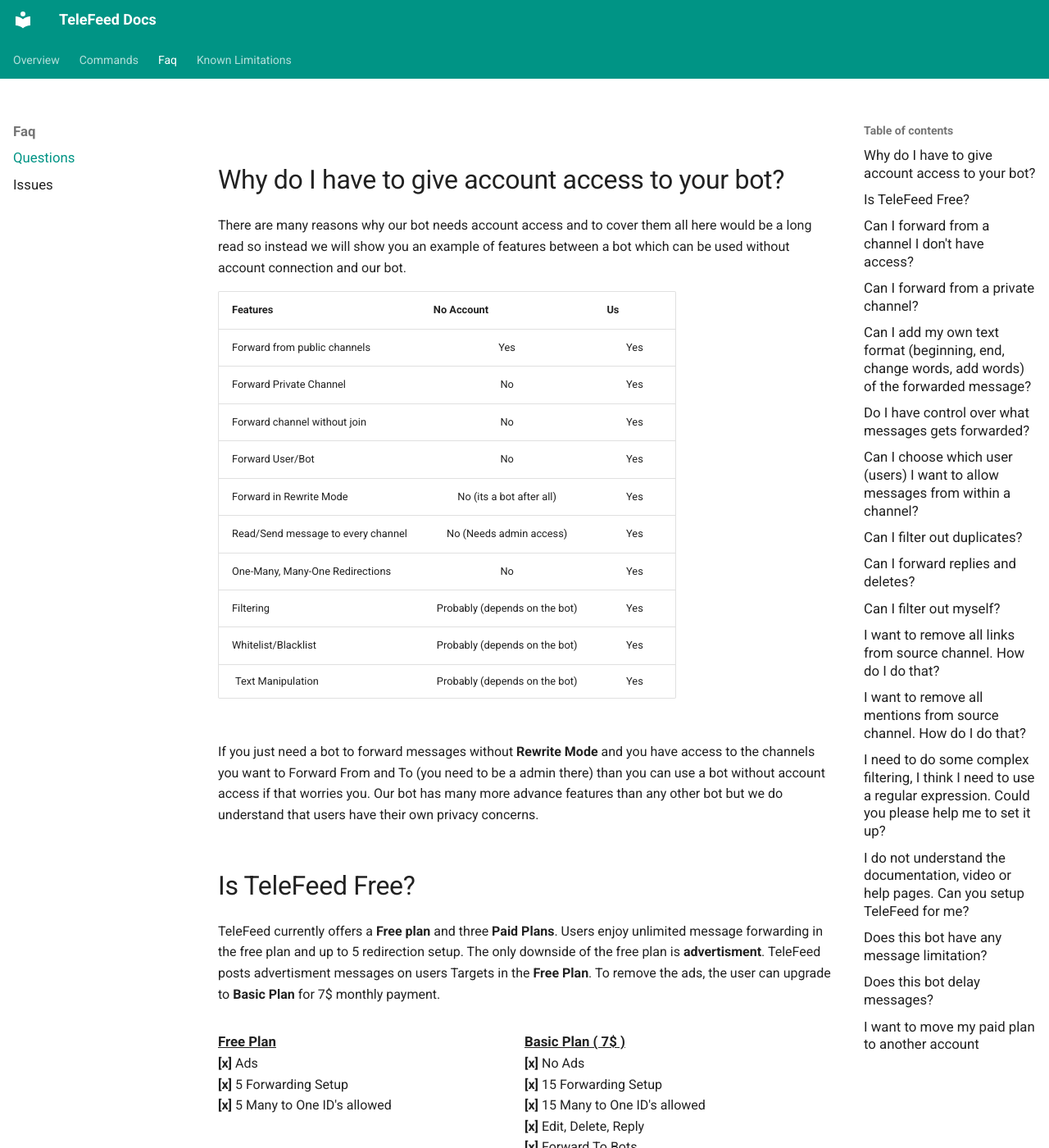
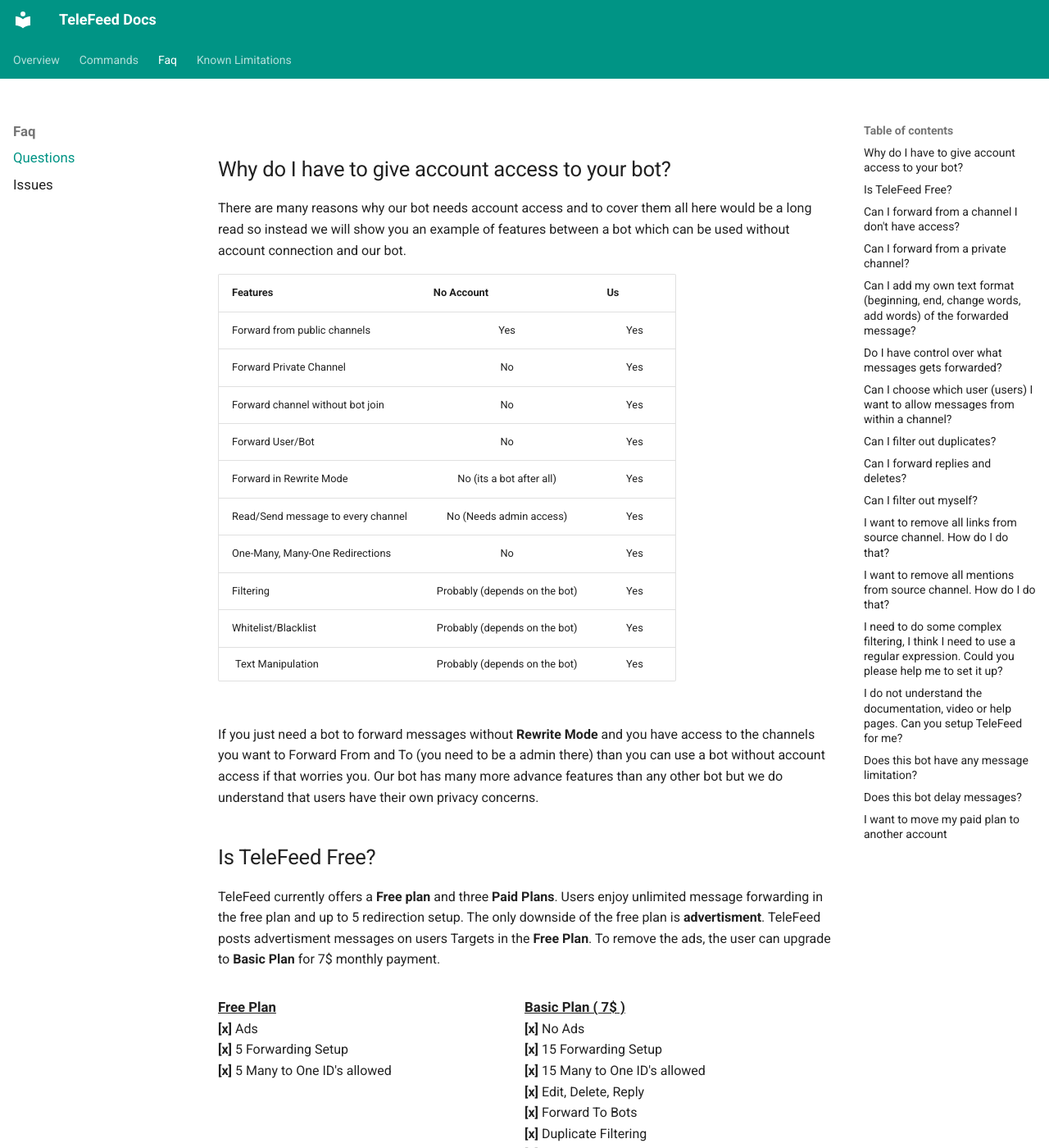
Before and after one commit to PSYR3X/telefeed_docs, an MkDocs documentation site: the page built from docs/faq_questions.md, in a window 1280 px wide and 1400 px high. Shown: the whole window at 82% size. Built offline with MkDocs 1.6.1 and Material for MkDocs 9.7.7, drawn with Linux system fonts in a browser that asks for light colours.

Commit message:
Improvements

```diff
--- a/docs/extra.css
+++ b/docs/extra.css
@@ -1,3 +1,7 @@
+.md-sidebar--secondary .md-nav__item {
+    font-size: 1em;
+}
+
 .md-typeset abbr {
     border-bottom: .05rem dotted hsl(0deg 0% 0% / 100%);
 }
--- a/docs/faq_questions.md
+++ b/docs/faq_questions.md
@@ -1,6 +1,6 @@
 # General Questions
 
-## Why do I have to give account access to your bot?
+### Why do I have to give account access to your bot?
 
 There are many reasons why our bot needs account access and to cover them all here would be a long read so instead we will show you an example of features between a bot which can be used without account connection and our bot.
 
@@ -22,7 +22,7 @@ There are many reasons why our bot needs account access and to cover them all he
     <td style="; text-align:center;">Yes</td>
   </tr>
   <tr>
-    <td style=";">Forward channel without join</td>
+    <td style=";">Forward channel without bot join</td>
     <td style="; text-align:center;">No</td>
     <td style="; text-align:center;">Yes</td>
   </tr>
@@ -66,7 +66,7 @@ There are many reasons why our bot needs account access and to cover them all he
 
 If you just need a bot to forward messages without <b>Rewrite Mode</b> and you have access to the channels you want to Forward From and To (you need to be a admin there) than you can use a bot without account access if that worries you. Our bot has many more advance features than any other bot but we do understand that users have their own privacy concerns.
 
-## Is TeleFeed Free?
+### Is TeleFeed Free?
 
 TeleFeed currently offers a <b>Free plan</b> and three <b>Paid Plans</b>. Users enjoy unlimited message forwarding in the free plan and up to 5 redirection setup. The only downside of the free plan is <b>advertisment</b>. TeleFeed posts advertisment messages on users Targets in the <b>Free Plan</b>. To remove the ads, the user can upgrade to <b>Basic Plan</b> for 7$ monthly payment.
 
@@ -121,27 +121,27 @@ TeleFeed currently offers a <b>Free plan</b> and three <b>Paid Plans</b>. Users
 </div>
 </div>
 
-## Can I forward from a channel I don't have access?
+### Can I forward from a channel I don't have access?
 
 <b>No.</b> This bot can only see channels you as a user can see. So basically if you don't have access to a channel, the bot cannnot forward from it.
 
-## Can I forward from a private channel?
+### Can I forward from a private channel?
 
 Yes. You can forward from a private channel as long as you as a user are joined on that channel.
 
-## Can I add my own text format (beginning, end, change words, add words) of the forwarded message?
+### Can I add my own text format (beginning, end, change words, add words) of the forwarded message?
 
 <B>Yes.</B> There are many features that allow you to have total control on how the forwarded message look. You can change the text format however you want using [/transformation](/commands/#transformation)</b>
 
-## Do I have control over what messages gets forwarded?
+### Do I have control over what messages gets forwarded?
 
 <b>Yes.</b> You have features such as [/settings](/commands/#settings)</b> where you can filter out which messages you want to <b>pass</b> or <b>not pass.</b> There's [/whitelist](/commands/#whitelist)</b> and [/blacklist](/commands/#blacklist)</b> which allows you to filter messages out based on <b>keywords</b> and [/selectusers](/commands/#selectusers)</b> which allows you to filter messages based on the user who sent them.
 
-## Can I choose which user (users) I want to allow messages from within a channel?
+### Can I choose which user (users) I want to allow messages from within a channel?
 
 <b>Yes.</b> You can do that using [/selectusers](/commands/#selectusers)</b>
 
-## Can I filter out duplicates?
+### Can I filter out duplicates?
 
 1.   First run the command [/settings](/commands/#settings)
 2.   Choose which number you want to change settings on
@@ -149,7 +149,7 @@ Yes. You can forward from a private channel as long as you as a user are joined
 4.   Choose redirection
 5.   Toggle <b>Process Duplicates Off</b>
 
-## Can I forward replies and deletes?
+### Can I forward replies and deletes?
 
 1.   First run the command [/settings](/commands/#settings)
 2.   Choose which number you want to change settings on
@@ -157,7 +157,7 @@ Yes. You can forward from a private channel as long as you as a user are joined
 4.   Choose redirection
 5.   Toggle <b>Process Reply On</b> or <b>Process Delete On</b>
 
-## Can I filter out myself?
+### Can I filter out myself?
 
 1.   First run the command [/settings](/commands/#settings)
 2.   Choose which number you want to change settings on
@@ -165,7 +165,7 @@ Yes. You can forward from a private channel as long as you as a user are joined
 4.   Choose redirection
 5.   Toggle <b>Process Me Off</b>
 
-## I want to remove all links from source channel. How do I do that?
+### I want to remove all links from source channel. How do I do that?
 
 1.   First run the command [/settings](/commands/#settings)
 2.   Choose which number you want to change settings on
@@ -173,7 +173,7 @@ Yes. You can forward from a private channel as long as you as a user are joined
 4.   Choose cleaner
 5.   Toggle <b>Urls On</b>
 
-## I want to remove all mentions from source channel. How do I do that?
+### I want to remove all mentions from source channel. How do I do that?
 
 1.   First run the command [/settings](/commands/#settings)
 2.   Choose which number you want to change settings on
@@ -181,25 +181,25 @@ Yes. You can forward from a private channel as long as you as a user are joined
 4.   Choose cleaner
 5.   Toggle <b>Mention On</b>
 
-## I need to do some complex filtering, I think I need to use a regular expression. Could you please help me to set it up?
+### I need to do some complex filtering, I think I need to use a regular expression. Could you please help me to set it up?
 
 Sorry but we don't have time to consult you on regular expressions. Read an article online or just google your case and find a ready solution.
 
 There is a very convenient instrument to test regular expressions: https://regex101.com. Set the Flavor to "python" and set the flag "Single line: Dot matches the new line". This will make it work in the same way as @tg_feedbot's matcher
 
 
-## I do not understand the documentation, video or help pages. Can you setup TeleFeed for me?
+### I do not understand the documentation, video or help pages. Can you setup TeleFeed for me?
 
 We are trying our best to make TeleFeed as user friendly as possible. If you think that something is lacking you are invited to contact us so we can improve it further. We cannot however setup users accounts ourself. If you are having issues finding some command you can contact us and we will gladly help.
 
-## Does this bot have any message limitation?
+### Does this bot have any message limitation?
 
 <b>No.</b> We don't have any message limitations in place.
 
-## Does this bot delay messages?
+### Does this bot delay messages?
 
 <b>No.</b> Our bot does not delay messages apart from user specified delay.
 
-## I want to move my paid plan to another account
+### I want to move my paid plan to another account
 
 You can use the [/planswap](/commands/#planswap) feature to move your <b>Paid Plan</b> to another account. Please refer to [/planswap](/commands/#planswap) documentation to learn how to use it.
```
Also changed, not shown: docs/commands.md (+1 -0 lines), docs/faq_issues.md (+12 -12 lines), docs/index.md (+9 -11 lines).
